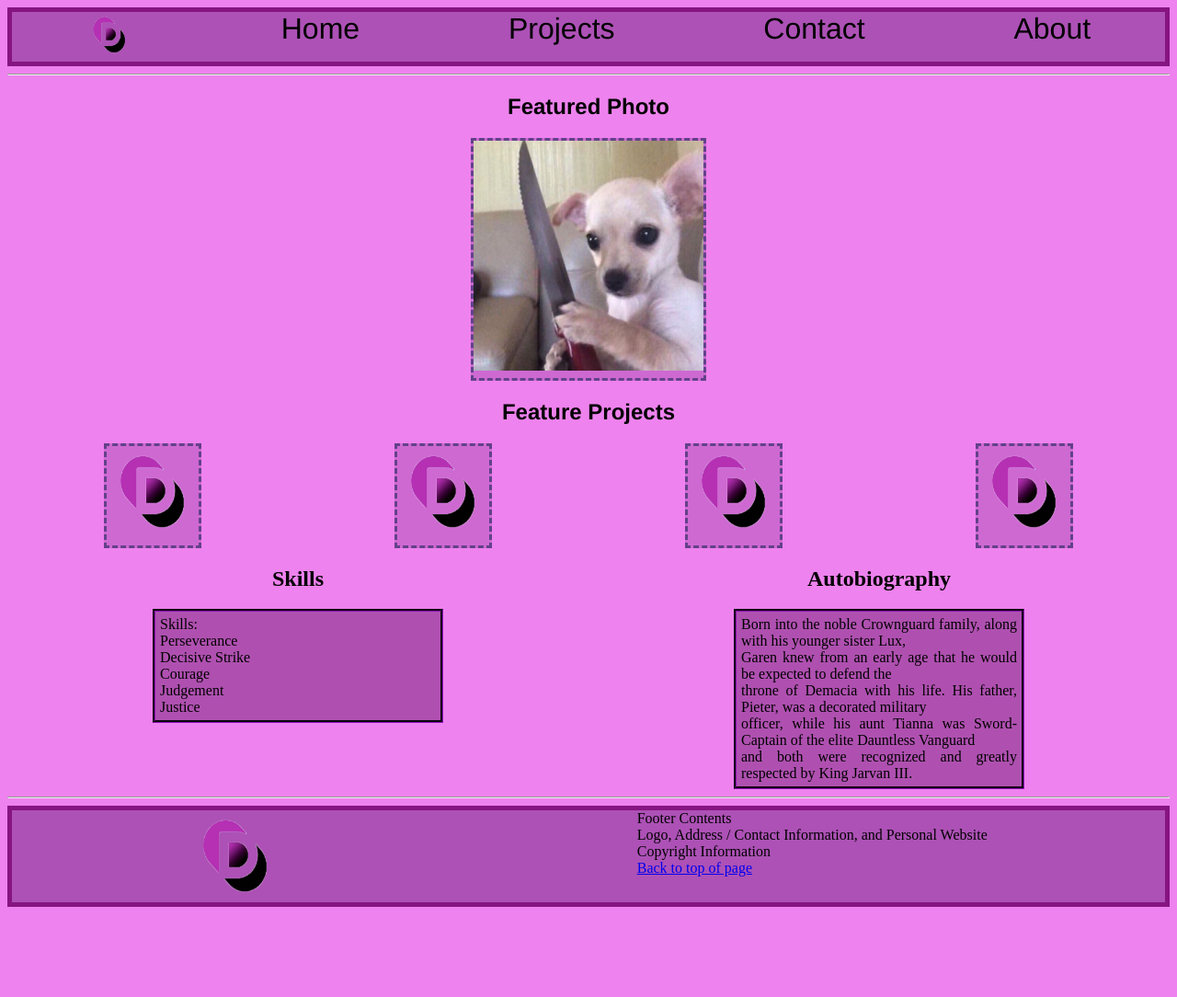
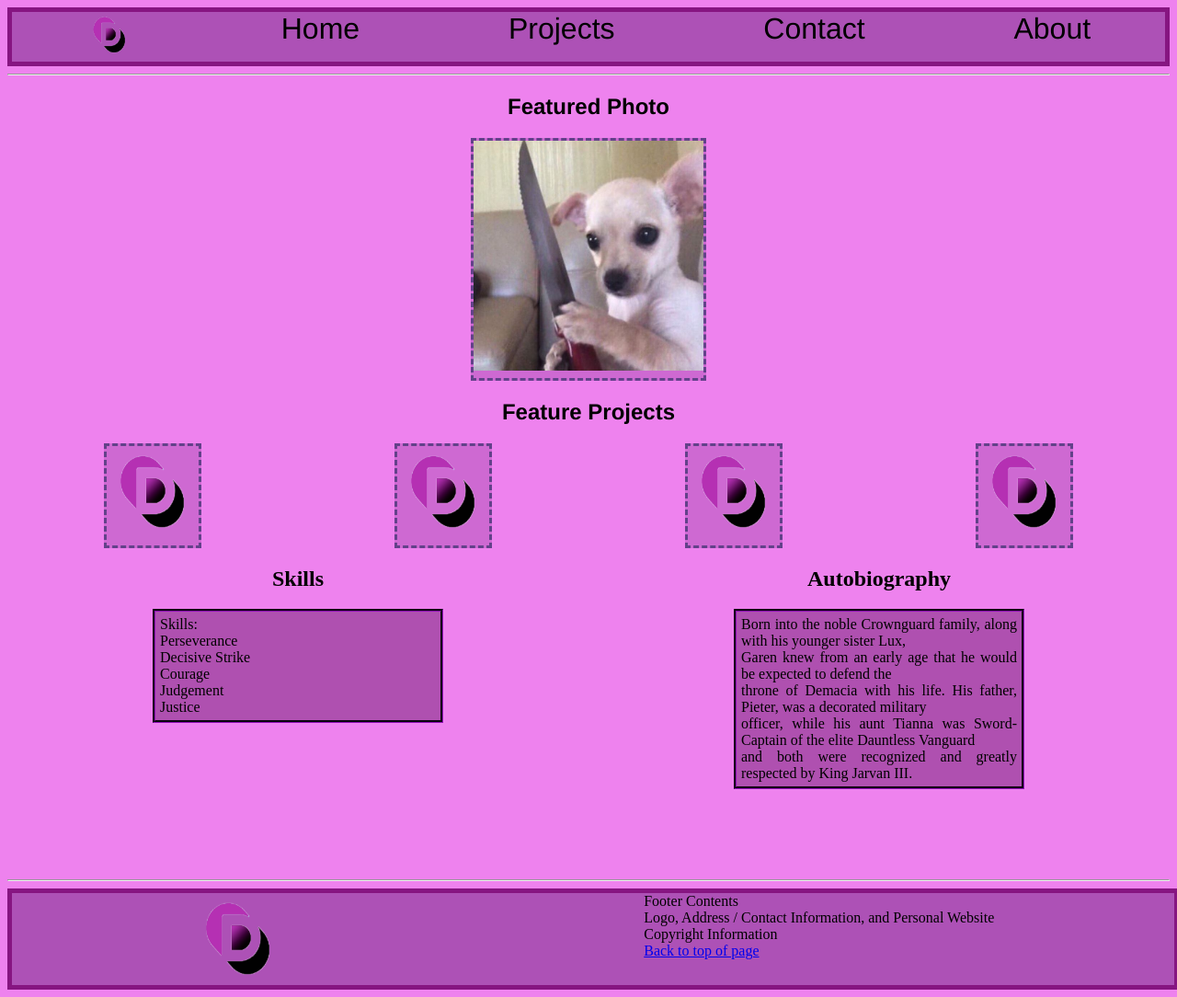
Before and after one commit to Jandayl/HTML-CSS_Exer02, a plain HTML site: page index.html in a window 1280 px wide. Shown: the whole page at 92% size. Before the commit the page ends 994 px from the top, so only its background shows below. Drawn offline with Linux system fonts and the light colour scheme; files whose address does not match are found by name.

Commit message:
Chore: changed the footer

```diff
--- a/index.html
+++ b/index.html
@@ -12,7 +12,6 @@
             justify-content: space-around;
             align-items: start;
             align-content: space-between;
-
         }
         .flex-project {
             display: flex;
@@ -59,6 +58,21 @@
             flex-wrap: wrap;
             justify-content: center;
             align-items: center;
+        }
+        .flex-footer {
+            left: 0;
+            bottom: 0;
+            width: 100%;
+            display: flex;
+            border-style: solid;
+            border-width: 5px;
+            border-color: rgb(134, 21, 129);
+            background-color: rgb(76, 8, 97, 0.4);
+            flex-wrap: wrap;
+            justify-content: space-around;
+            align-items: start;
+            align-content: space-between;
+
         }
     </style>
 
@@ -133,8 +147,8 @@
                 </div>
             </div>
         </div>
-        <hr>
-        <div class="flex-container">
+        <br><br><br><br><br><hr>
+        <div class="flex-footer">
             <img src ="C:\Users\Dyle\HTML-CSS_Exer02\Dlogo.png" height="100px" width="100px">
             <div class="flex-inner">
                 Footer Contents <br>
```
